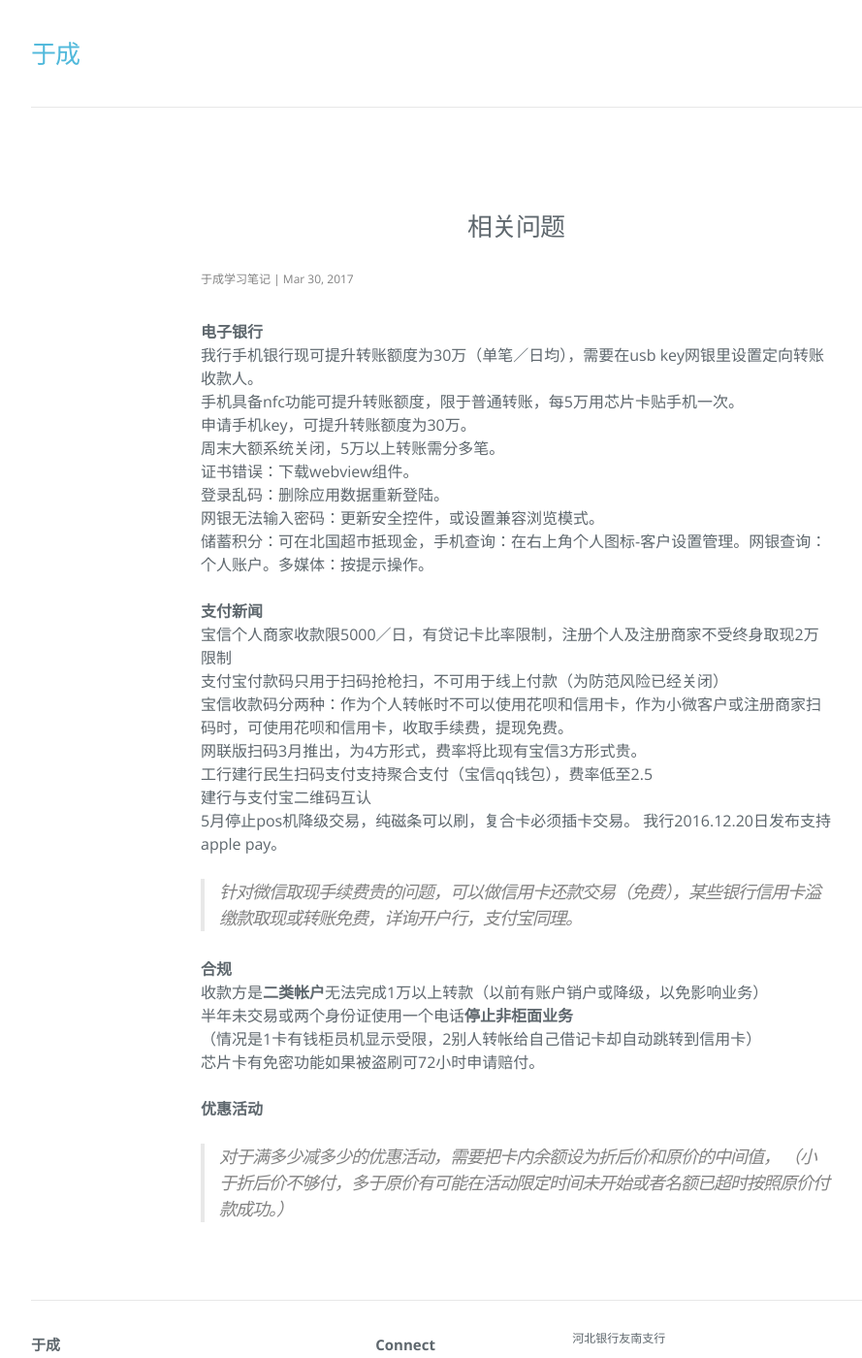
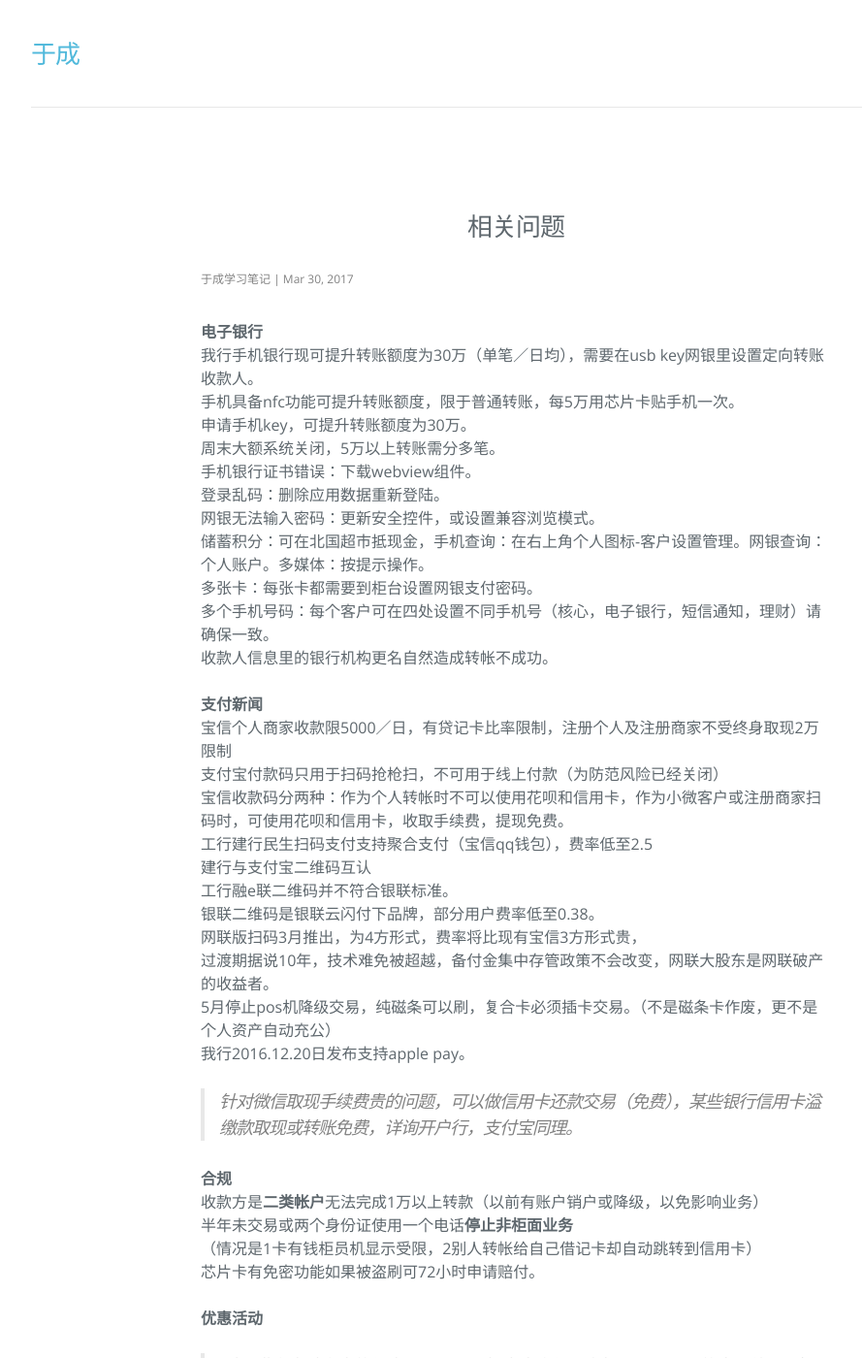
Before and after one commit to hebbank/jekyll, a Jekyll site: the page built from _posts/2017-03-30-xg.md, in a window 1280 px wide and 1400 px high. Shown: the whole window at 97% size, without its empty margins (108-997 px from the left). Built offline with Jekyll 4.4.1, drawn with Linux system fonts in a browser that asks for light colours; nearby versions of some CDN libraries.

Commit message:
Update 相关问题

```diff
--- a/_posts/2017-03-30-xg.md
+++ b/_posts/2017-03-30-xg.md
@@ -2,26 +2,33 @@
 title: 相关问题
 layout: post
 categories: 相关问题
-tags: ''
+tags: pos
 ---
 **电子银行**
 我行手机银行现可提升转账额度为30万（单笔／日均），需要在usb key网银里设置定向转账收款人。
 手机具备nfc功能可提升转账额度，限于普通转账，每5万用芯片卡贴手机一次。
 申请手机key，可提升转账额度为30万。
 周末大额系统关闭，5万以上转账需分多笔。
-证书错误：下载webview组件。
+手机银行证书错误：下载webview组件。
 登录乱码：删除应用数据重新登陆。
 网银无法输入密码：更新安全控件，或设置兼容浏览模式。
 储蓄积分：可在北国超市抵现金，手机查询：在右上角个人图标-客户设置管理。网银查询：个人账户。多媒体：按提示操作。
+多张卡：每张卡都需要到柜台设置网银支付密码。
+多个手机号码：每个客户可在四处设置不同手机号（核心，电子银行，短信通知，理财）请确保一致。
+收款人信息里的银行机构更名自然造成转帐不成功。
 
 **支付新闻**
 宝信个人商家收款限5000／日，有贷记卡比率限制，注册个人及注册商家不受终身取现2万限制
 支付宝付款码只用于扫码抢枪扫，不可用于线上付款（为防范风险已经关闭）
 宝信收款码分两种：作为个人转帐时不可以使用花呗和信用卡，作为小微客户或注册商家扫码时，可使用花呗和信用卡，收取手续费，提现免费。
-网联版扫码3月推出，为4方形式，费率将比现有宝信3方形式贵。
 工行建行民生扫码支付支持聚合支付（宝信qq钱包），费率低至2.5
 建行与支付宝二维码互认
-5月停止pos机降级交易，纯磁条可以刷，复合卡必须插卡交易。  我行2016.12.20日发布支持apple pay。
+工行融e联二维码并不符合银联标准。
+银联二维码是银联云闪付下品牌，部分用户费率低至0.38。
+网联版扫码3月推出，为4方形式，费率将比现有宝信3方形式贵，
+过渡期据说10年，技术难免被超越，备付金集中存管政策不会改变，网联大股东是网联破产的收益者。
+5月停止pos机降级交易，纯磁条可以刷，复合卡必须插卡交易。（不是磁条卡作废，更不是个人资产自动充公）
+我行2016.12.20日发布支持apple pay。
 
 > 针对微信取现手续费贵的问题，可以做信用卡还款交易（免费），某些银行信用卡溢缴款取现或转账免费，详询开户行，支付宝同理。
 
@@ -32,5 +39,4 @@ tags: ''
 芯片卡有免密功能如果被盗刷可72小时申请赔付。
 
 **优惠活动**
-
 > 对于满多少减多少的优惠活动，需要把卡内余额设为折后价和原价的中间值， （小于折后价不够付，多于原价有可能在活动限定时间未开始或者名额已超时按照原价付款成功。）
```
